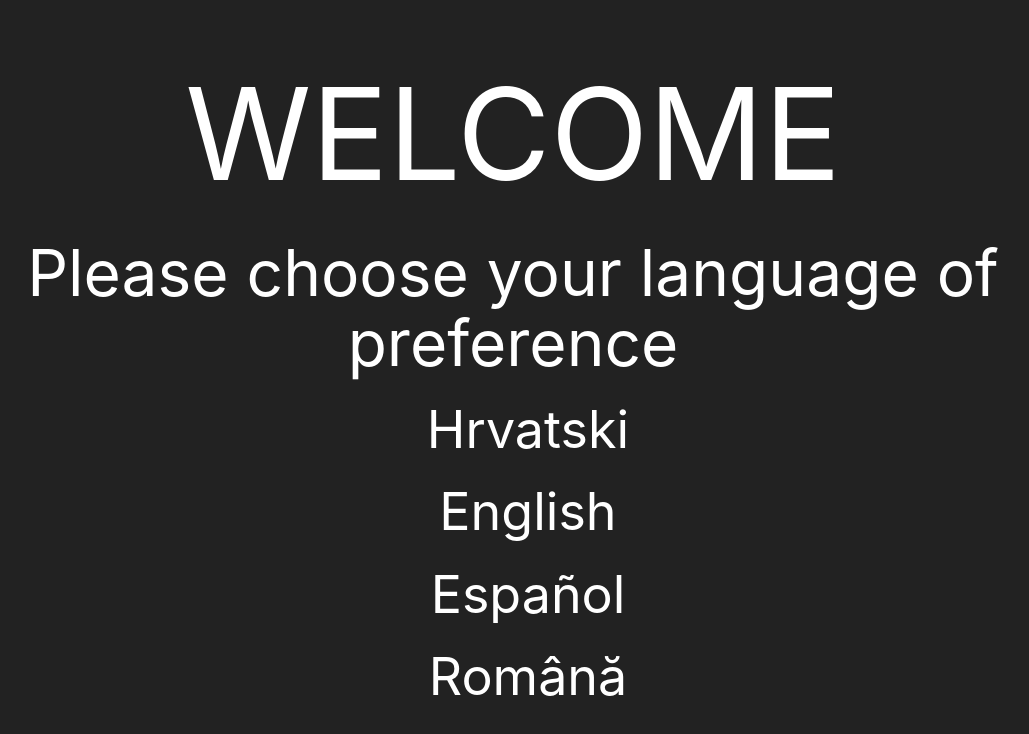
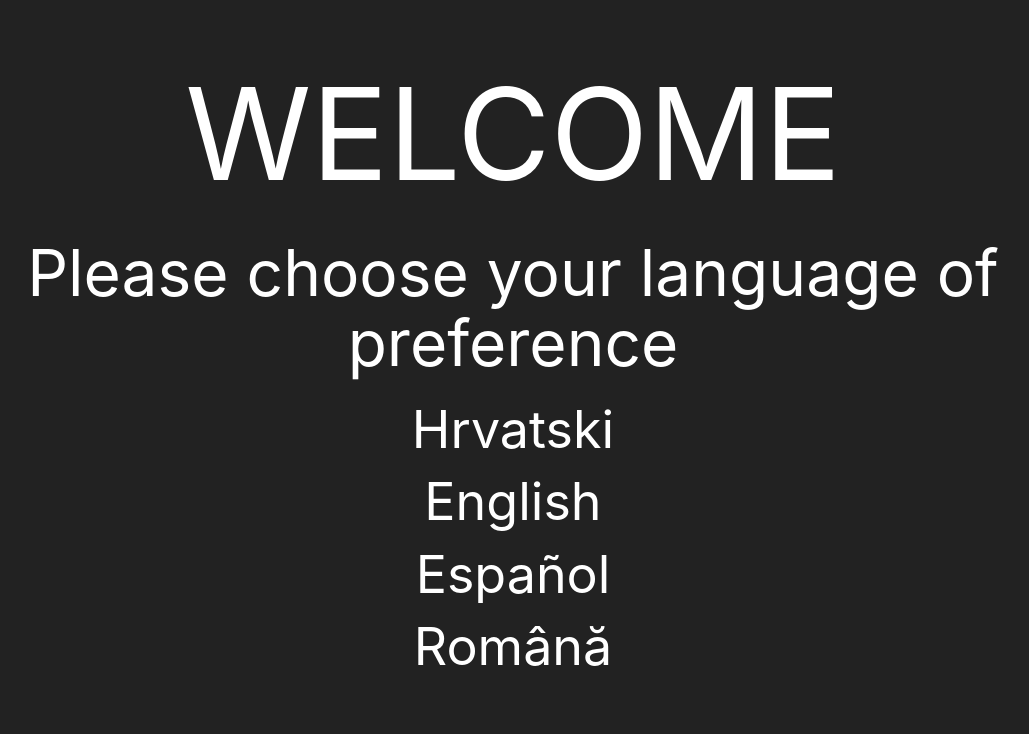
Before and after one commit to kwancro/mysupportclock, a plain HTML site: page index.html in a window 1280 px wide. Shown: the whole page, without its empty margins (127-1156 px from the left). Drawn offline with Linux system fonts and the light colour scheme.

Commit message:
A bit of code cleanup

```diff
--- a/index.html
+++ b/index.html
@@ -8,7 +8,6 @@
         <meta name="description" content="A simple free clock in multiple languages to support the elderly and loved ones with dementia">
         <meta name="author" content="kwancro">
         <link rel="stylesheet" href="css/uikit.min.css">
-    <link rel="manifest" href="/manifest.json">
         <script src="js/uikit.min.js"></script>
         <script defer data-domain="mysupportclock.com" src="https://plausible.io/js/script.js"></script>
         <meta name="theme-color" content="white"/>
@@ -17,19 +16,16 @@
         <div class="uk-container-center uk-height-viewport uk-background-secondary uk-light uk-padding-large uk-text-center">
             <div>
                 <h1 class="uk-heading-xlarge uk-width-expand uk-text-uppercase">Welcome</h1>
-        <h4 class="uk-heading-medium">Please choose your language of preference</h4>
+                <h2 class="uk-heading-medium">Please choose your language of preference</h2>
             </div>
             <div>
-        <ul><a class="uk-heading-small" href="display.html?lang=hr">Hrvatski</a></ul>
-        <ul><a class="uk-heading-small" href="display.html?lang=en">English</a></ul>
-        <ul><a class="uk-heading-small" href="display.html?lang=es">Español</a></ul>
-        <ul><a class="uk-heading-small" href="display.html?lang=ro">Română</a></ul>
+                <ul class="uk-list">
+                    <li><a class="uk-heading-small" href="display.html?lang=hr">Hrvatski</a></li>
+                    <li><a class="uk-heading-small" href="display.html?lang=en">English</a></li>
+                    <li><a class="uk-heading-small" href="display.html?lang=es">Español</a></li>
+                    <li><a class="uk-heading-small" href="display.html?lang=ro">Română</a></li>
+                </ul>
             </div>
-    <div class="uk-child-width-expand uk-grid-small uk-heading-medium" uk-grid >
-        <div id="date"></div>
-    </div>
-
-
         </div>
     </body>
 </html>
```
Also changed, not shown: display.html (+0 -3 lines). Lines whose indentation alone changed are shown as unchanged.
